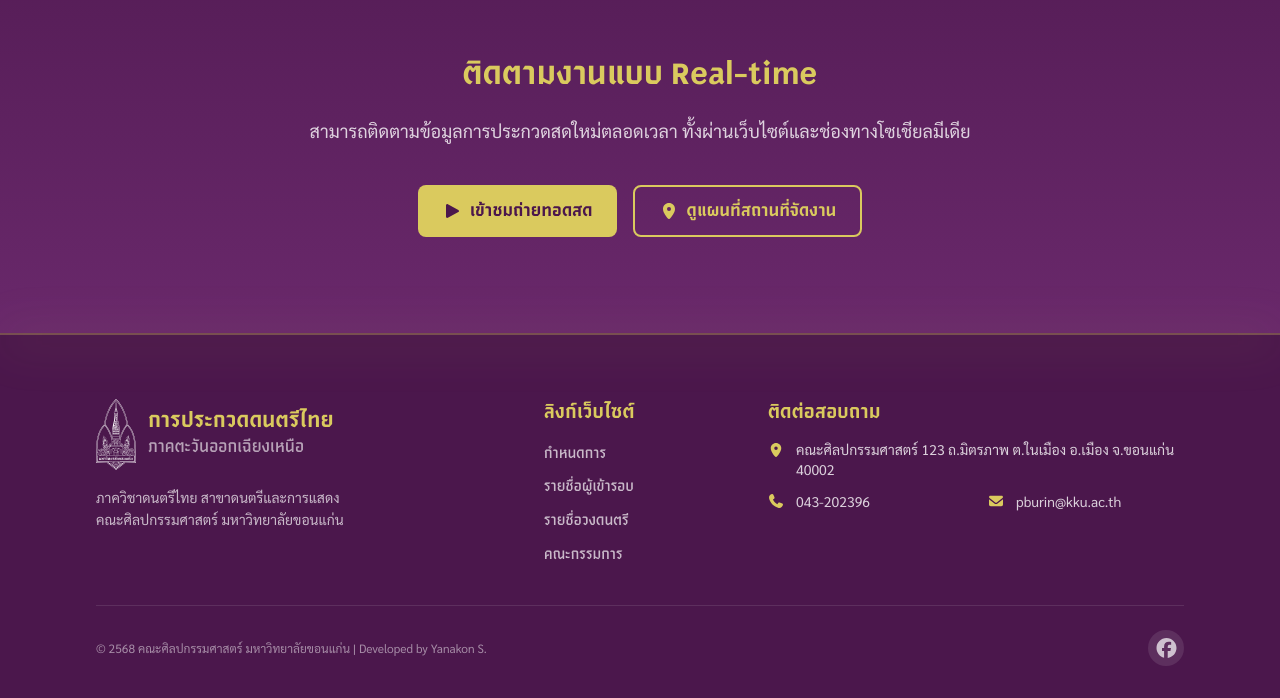
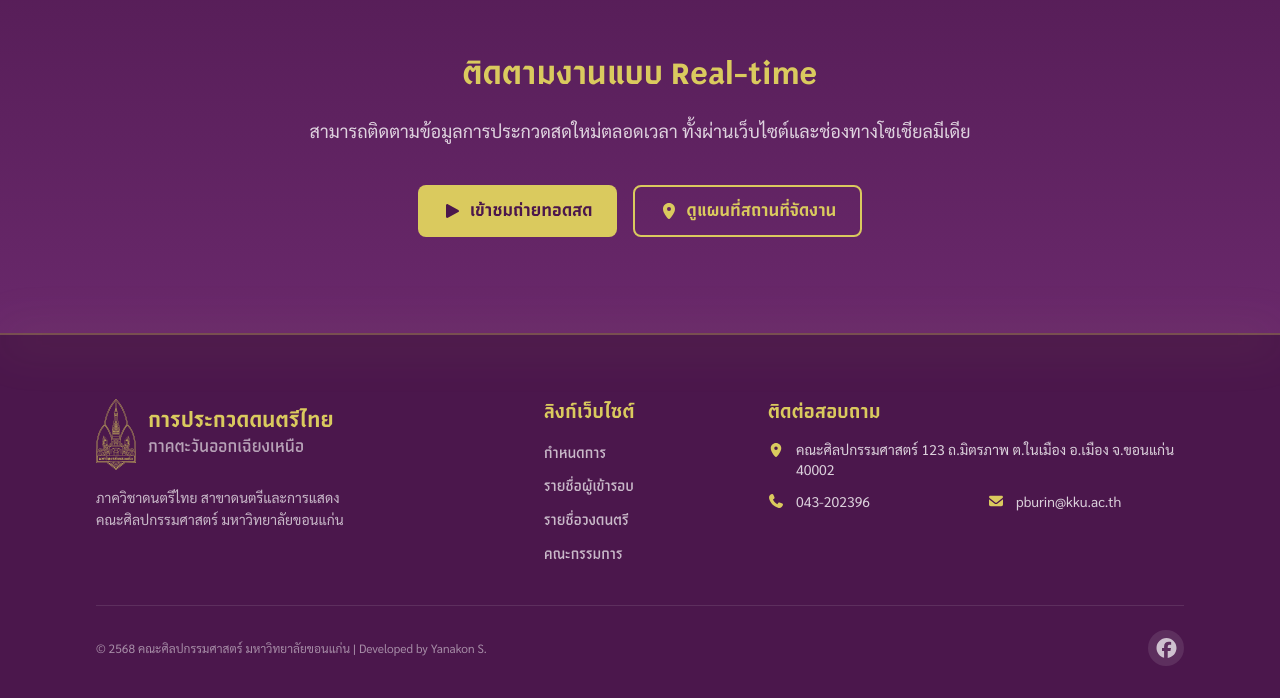
Before and after one commit to MUED3/thai-music-contest-24, a Next.js app: page / in a window 1280 px wide. Shown: the part 2643-3341 px from the top of the page. Built offline with nearby package versions, Linux system fonts and the light colour scheme.

Commit message:
update 2/9/2025

```diff
--- a/app/band/page.tsx
+++ b/app/band/page.tsx
@@ -149,7 +149,7 @@ export default function BandContestPage() {
                   >
                     <div className="flex justify-between items-start">
                       <h4 className="font-bold text-ci-gold text-lg pr-4">{band.name}</h4>
-                      <span className="text-sm font-mono text-white/60 whitespace-nowrap">
+                      <span className="text-sm font-mono font-sarabun text-white/60 whitespace-nowrap">
                         ลำดับที่ {band.drawOrder}
                       </span>
                     </div>
--- a/components/Footer.tsx
+++ b/components/Footer.tsx
@@ -16,7 +16,7 @@ export default function Footer() {
           {/* Column 1: About & Logo */}
           <div className="lg:col-span-2 space-y-4">
             <div className="flex items-center gap-3">
-              <Image src="/ci/logo.svg" alt="KKU Logo" width={40} height={40} />
+              <Image src="/ci/KKU-gold.svg" alt="KKU Logo" width={40} height={40} />
               <div>
                 <h3 className="text-xl font-sao font-bold text-ci-gold">
                   การประกวดดนตรีไทย
```
